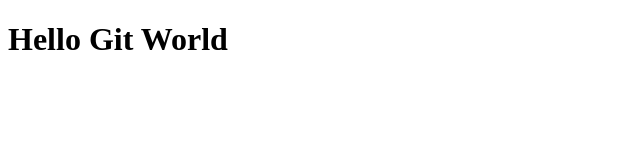
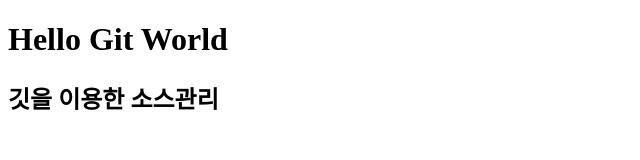
Before and after one commit to mxpower2k/simplegit03, a plain HTML site: page index.html in a window 1280 px wide. Shown: the whole page, without its empty margins (0-640 px from the left). Drawn offline with Linux system fonts and the light colour scheme.

Commit message:
v 옵션사용하여 커밋하기

```diff
--- a/index.html
+++ b/index.html
@@ -7,5 +7,6 @@
     </head>
     <body>
         <h1>Hello Git World</h1>
+        <h2>깃을 이용한 소스관리</h2>
     </body>
 </html>
```
